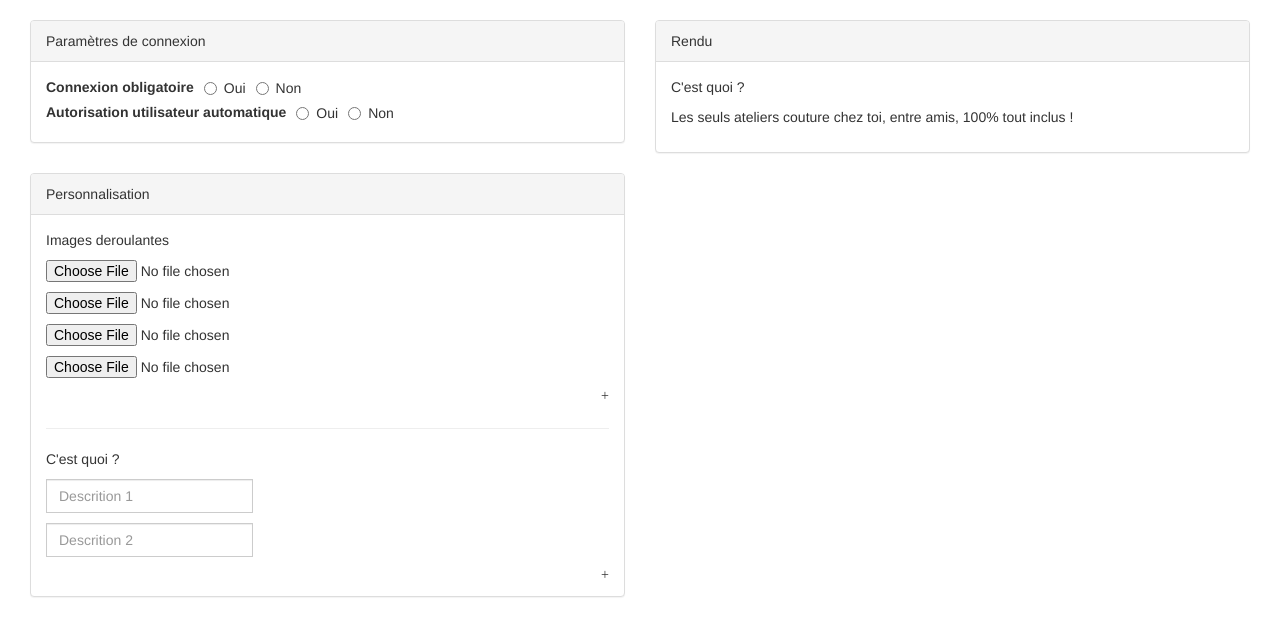
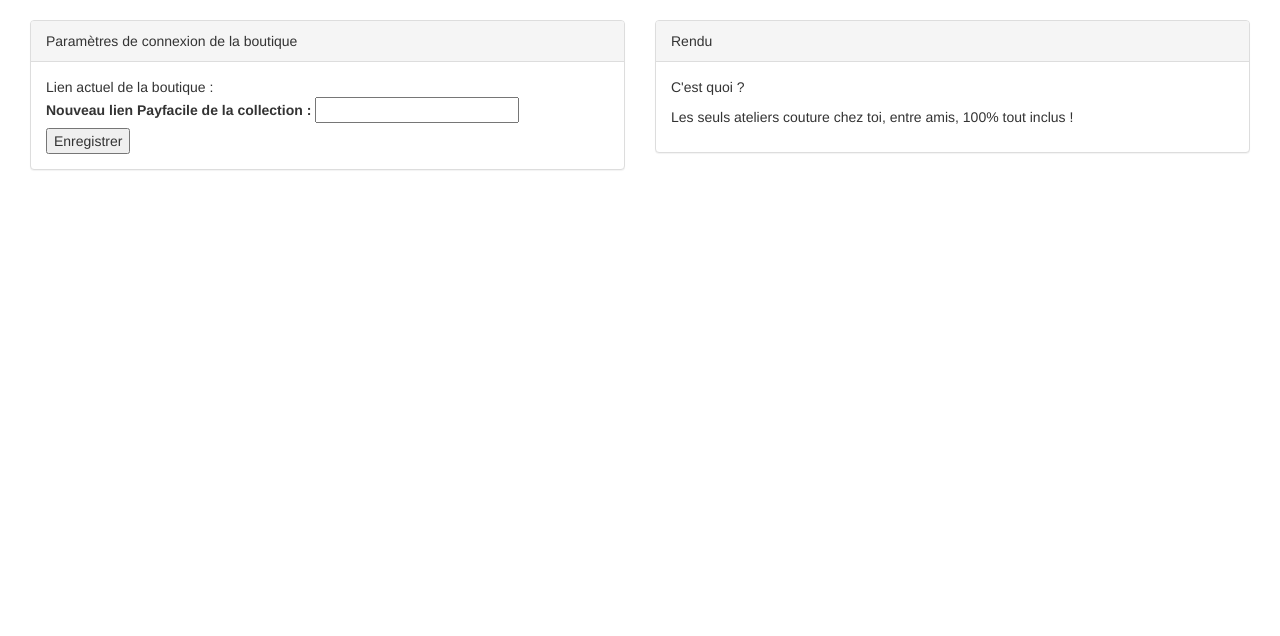
Before and after one commit to AnthonyBarei/Mict, a PHP site: page /back/boutique.php in a window 1280 px wide. Shown: the part 52-688 px from the top of the page. Run offline with PHP 8.4, Linux system fonts and the light colour scheme; data that the repository does not hold is empty; some libraries are stand-ins or nearby versions; some web fonts are replaced.

Commit message:
modif boutique back

```diff
--- a/ateliers_et_cours_de_couture_a_domicile.php
+++ b/ateliers_et_cours_de_couture_a_domicile.php
@@ -39,6 +39,7 @@
                 <li><a href="index.php#contact" title="Je veux contacter Made in chez toi">Contact</a></li>
                 <li><a href="photos.html" title="Galerie photos">Photos</a></li>
                 <li><a href="index.php#faq-a_propos" title="Toutes les réponses sont là !">FÀQ-propos</a></li>
+                <li><a href="boutique.php" title="Boutique">Boutique</a></li>
                 <li><a href="index.php#partenaires" title="Plus on est de fous...">Partenaires</a></li>
                 <li><a href="http://blog.madeincheztoi.com/" title="Les actus en temps réel !">Blog</a></li>
           </ul>
--- a/back/boutique.php
+++ b/back/boutique.php
@@ -6,17 +6,17 @@
 
     <div class="col-md-6">
       <div class="panel panel-default">
-        <div class="panel-heading">Paramètres de connexion</div>
+        <div class="panel-heading">Paramètres de connexion de la boutique</div>
         <div class="panel-body">
           <div class="input-group">
-              <label for="autoLogin" style="margin-right: 10px;">Connexion obligatoire</label>
-              <label class="radio-inline"><input type="radio" id="autoLoginYes" name="autoLogin">Oui</label>
-              <label class="radio-inline"><input type="radio" id="autoLoginNo" name="autoLogin">Non</label>
-          </div>
-          <div class="input-group">
-              <label for="autoLogin" style="margin-right: 10px;">Autorisation utilisateur automatique</label>
-              <label class="radio-inline"><input type="radio" id="autoLoginYes" name="autoLogin">Oui</label>
-              <label class="radio-inline"><input type="radio" id="autoLoginNo" name="autoLogin">Non</label>
+              <form method="POST" action="boutique.php">
+                <?php
+              $boutique = $_POST["boutique"];
+              echo "Lien actuel de la boutique : $boutique<br />";
+              ?>
+              <label for="boutique" style="margin-right: 10px;">Nouveau lien Payfacile de la collection :
+              <input type="url" name="boutique" /></label><input type="submit" value="Enregistrer" />
+            </form>
           </div>
         </div>
       </div>
@@ -32,38 +32,6 @@
       </div>
     </div>
 
-    <div class="col-md-6">
-      <div class="panel panel-default">
-        <div class="panel-heading">Personnalisation</div>
-        <div class="panel-body">
-          <p>Images deroulantes</p>
-          <div class="input-group" style="margin-bottom: 10px;">
-            <input type="file" name="picture">
-          </div>
-          <div class="input-group" style="margin-bottom: 10px;">
-            <input type="file" name="picture">
-          </div>
-          <div class="input-group" style="margin-bottom: 10px;">
-            <input type="file" name="picture">
-          </div>
-          <div class="input-group" style="margin-bottom: 10px;">
-            <input type="file" name="picture">
-          </div>
-          <span class="glyphicon glyphicon-plus pull-right" aria-hidden="true"></span>
-          <br/>
-          <hr>
-          <p>C'est quoi ?</p>
-          <div class="input-group" style="margin-bottom: 10px;">
-            <input type="text" class="form-control" placeholder="Descrition 1">
-          </div>
-          <div class="input-group" style="margin-bottom: 10px;">
-            <input type="text" class="form-control" placeholder="Descrition 2">
-          </div>
-          <span class="glyphicon glyphicon-plus pull-right" aria-hidden="true"></span>
-        </div>
-      </div>
-    </div>
-
 	    </div>
 
   </body>
--- a/commander_carte_cadeau_couture_madeincheztoi.php
+++ b/commander_carte_cadeau_couture_madeincheztoi.php
@@ -43,6 +43,7 @@ if (isset($_GET['q'])) {$requete = $_GET['q']; }
                 <li><a href="index.html#contact" title="Je veux contacter Made in chez toi">Contact</a></li>
                 <li><a href="photos.html" title="Galerie photos">Photos</a></li>
                 <li><a href="index.html#faq" title="Toutes les réponses sont là !">FÀQ-propos</a></li>
+                <li><a href="boutique.php" title="Boutique">Boutique</a></li>
                 <li><a href="index.html#partenaires" title="Plus on est de fous...">Partenaires</a></li>
                 <li><a href="http://blog.madeincheztoi.com/" title="Les actus en temps réel !">Blog</a></li>
           </ul>
--- a/photos.html
+++ b/photos.html
@@ -59,7 +59,8 @@
       padding-top:90px;
       padding-left:50px;
       width:80%;
-      margin:auto
+      margin:auto;
+      padding-top: 120px
     }
     .galleryCont{
       display:none;
@@ -112,6 +113,7 @@
     <li><a class="scrollTo" href="index.php#contact" title="Je veux contacter Made in chez toi">Contact</a></li>
     <li><a href="photos.html" title="Galerie photos">Photos</a></li>
     <li><a class="scrollTo" href="index.php#faq" title="Toutes les réponses sont là !">FÀQ-propos</a></li>
+    <li><a href="boutique.php" title="Boutique">Boutique</a></li>
     <li><a class="scrollTo" href="index.php#partenaires" title="Plus on est de fous...">Partenaires</a></li>
     <li><a href="http://blog.madeincheztoi.com/" title="Les actus en temps réel !">Blog</a></li>
     </ul>
--- a/reserver_atelier_ou_cours_de_couture.php
+++ b/reserver_atelier_ou_cours_de_couture.php
@@ -43,6 +43,7 @@ if (isset($_GET['q'])) {$requete = $_GET['q']; }
                 <li><a href="index.html#contact" title="Je veux contacter Made in chez toi">Contact</a></li>
                 <li><a href="photos.html" title="Galerie photos">Photos</a></li>
                 <li><a href="index.html#faq" title="Toutes les réponses sont là !">FÀQ-propos</a></li>
+                <li><a href="boutique.php" title="Boutique">Boutique</a></li>
                 <li><a href="index.html#partenaires" title="Plus on est de fous...">Partenaires</a></li>
                 <li><a href="http://blog.madeincheztoi.com/" title="Les actus en temps réel !">Blog</a></li>
           </ul>
```
Also changed, not shown: boutique.php (+10 -11 lines).
